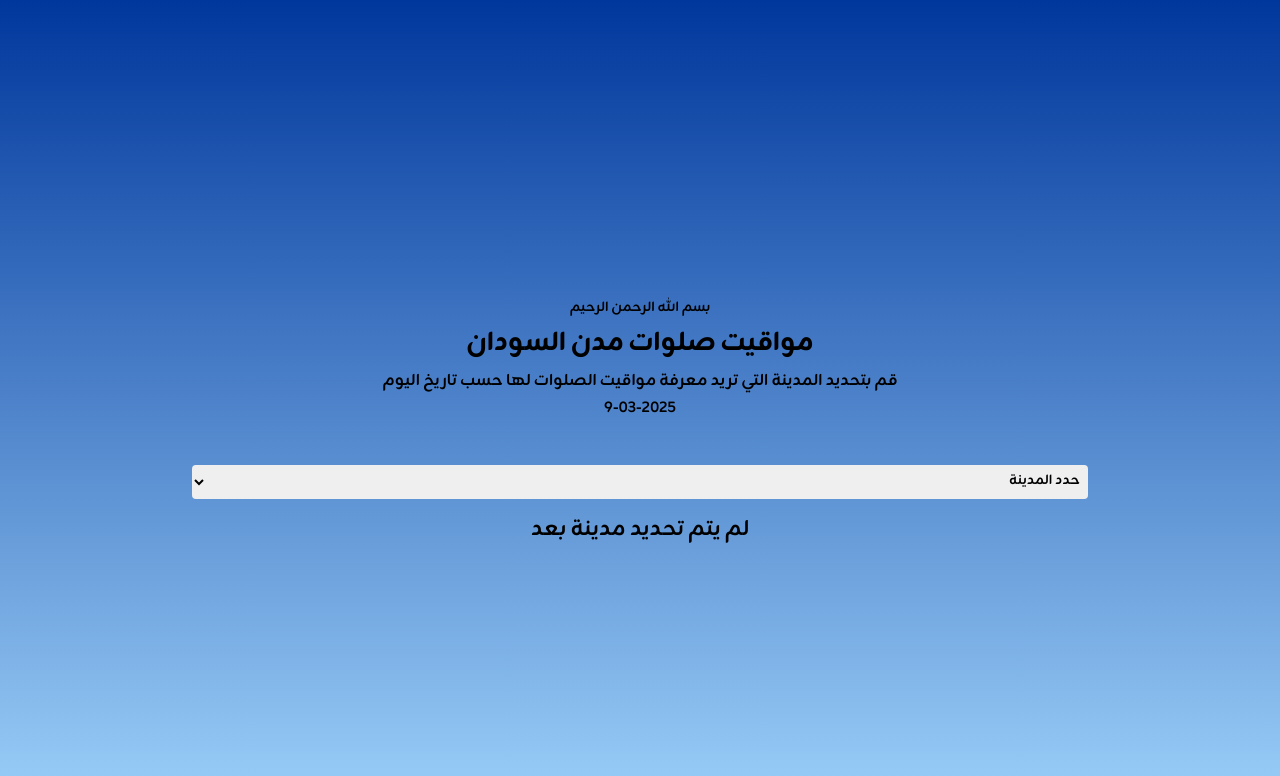
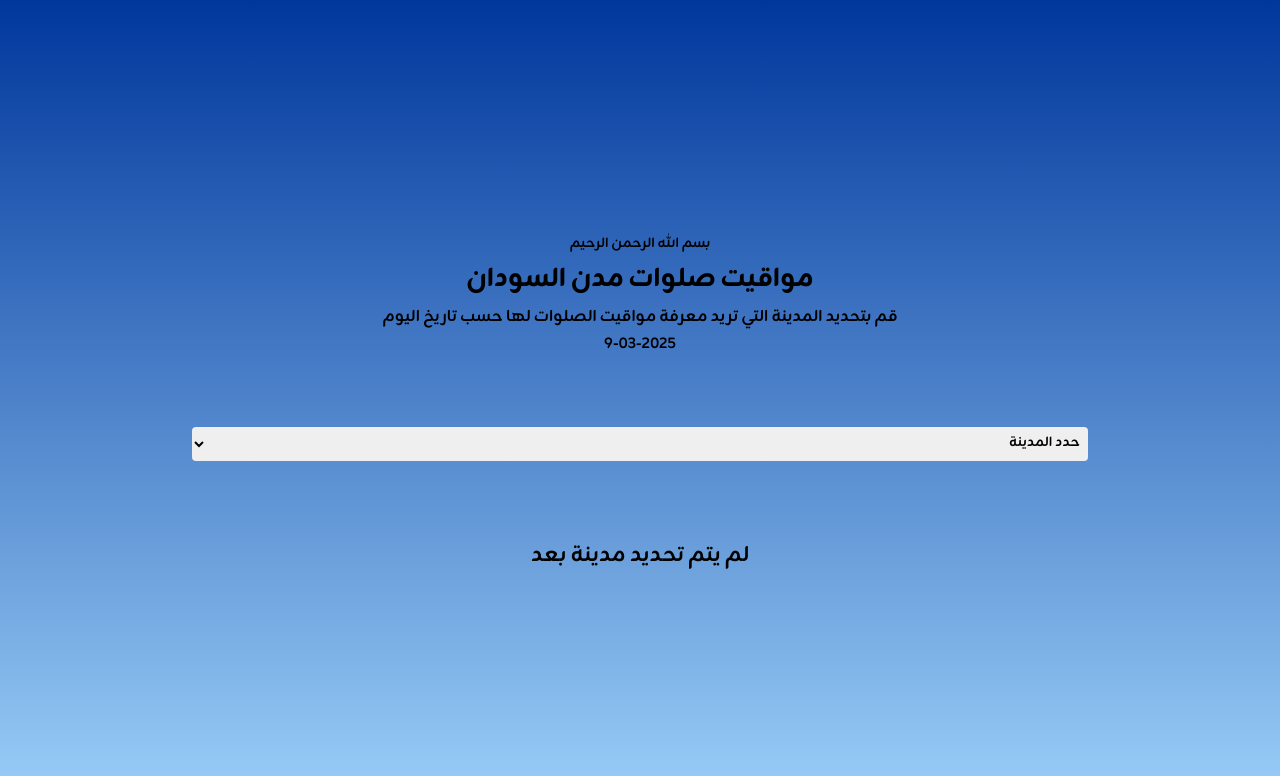
Before and after one commit to AymanAlsisi/prayers, a plain HTML site: page index.html in a window 1280 px wide. Drawn offline with nearby package versions, Linux system fonts and the light colour scheme.

Commit message:
Update style.css

```diff
--- a/style.css
+++ b/style.css
@@ -28,7 +28,7 @@ body {
     display: flex;
     flex-direction: column;
     align-items: center;
-    padding: 3%;
+    padding: 5%;
     text-align: center;
 }
 
@@ -92,6 +92,7 @@ select {
 }
 
 .prayers {
+    padding: 5%;
     display: flex;
     flex-direction: column;
     align-items: center;
```
